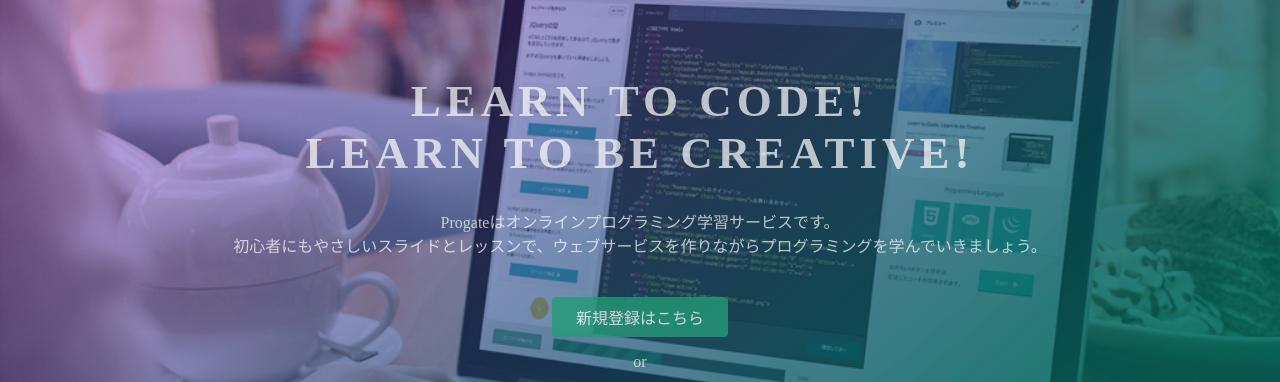
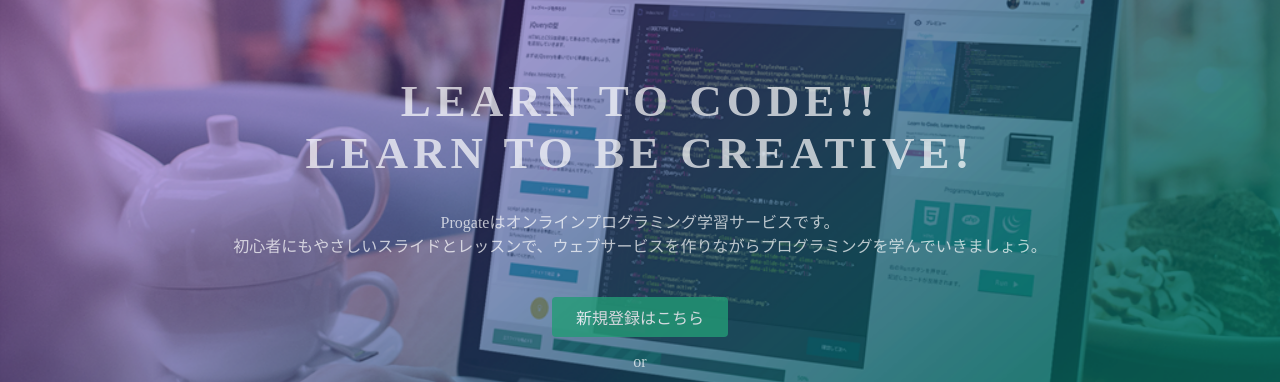
Before and after one commit to DaiKoha/Daikoha.github.io, a plain HTML site: page index.html in a window 1280 px wide. Shown: the part 135-517 px from the top of the page. Drawn offline with Linux system fonts and the light colour scheme.

Commit message:
Update index.html

```diff
--- a/index.html
+++ b/index.html
@@ -23,7 +23,7 @@
   </header>
   <div class="top-wrapper">
     <div class="container">
-      <h1>LEARN TO CODE!<br>LEARN TO BE CREATIVE!</h1>
+      <h1>LEARN TO CODE!!<br>LEARN TO BE CREATIVE!</h1>
       <p>Progateはオンラインプログラミング学習サービスです。<br>初心者にもやさしいスライドとレッスンで、ウェブサービスを作りながらプログラミングを学んでいきましょう。</p>
       <div class="btn-wrapper">
         <a href="#" class="btn signup">新規登録はこちら</a>
```
